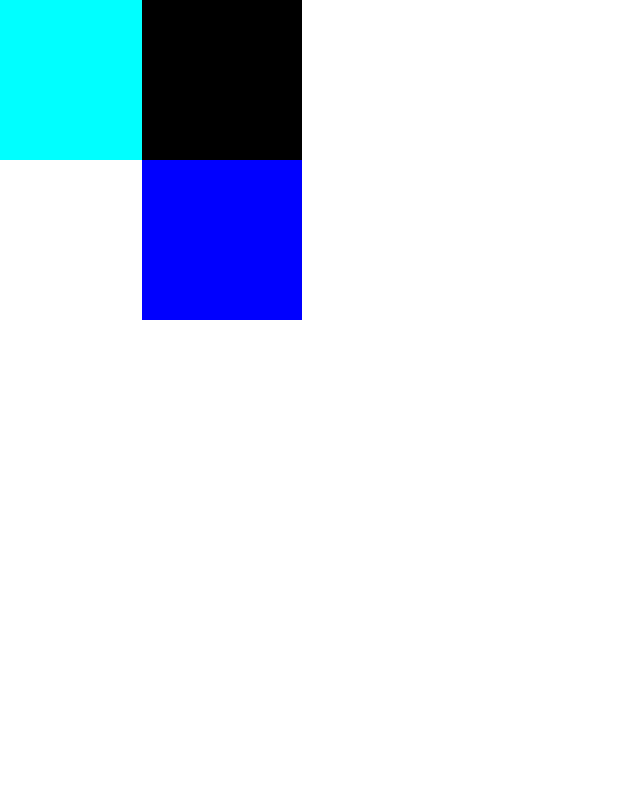
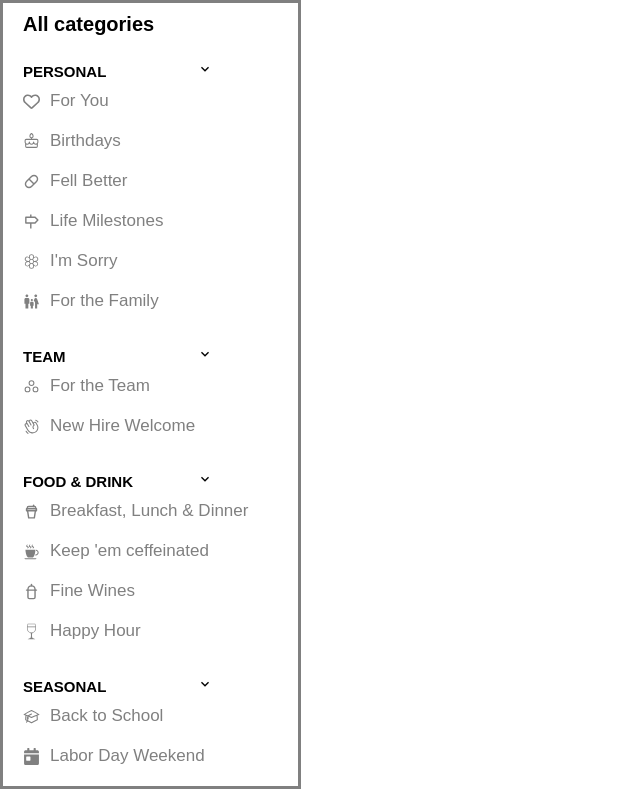
Before and after one commit to ayhan-gadjibalayev/online-store, a React (Vite) app: page / in a window 1280 px wide. Shown: the whole page, without its empty margins (0-640 px from the left). Built offline with nearby package versions, Linux system fonts and the light colour scheme.

Commit message:
All-categories (completed)

```diff
--- a/package.json
+++ b/package.json
@@ -11,7 +11,8 @@
   },
   "dependencies": {
     "react": "^19.0.0",
-    "react-dom": "^19.0.0"
+    "react-dom": "^19.0.0",
+    "react-icons": "^5.5.0"
   },
   "devDependencies": {
     "@eslint/js": "^9.22.0",
--- a/src/App.css
+++ b/src/App.css
@@ -1,38 +1,77 @@
 body {
-  padding: 0;
   margin: 0;
+  font-family: Arial, Helvetica, sans-serif;
+}
+
+.all-categories {
+  display: flex;
+  flex-direction: column;
+  border: 3px solid gray;
+  padding: 10px;
 }
 
 .general-div {
   width: 100%;
   height: 100%;
   display: flex;
-
 }
 
 .right-block {
   width: 100%;
   height: 100%;
+  display: flex;
+  flex-direction: column;
 }
 
-.all-categories {
-  width: 20vh;
-  height: 20vh;
-  background-color: aqua;
+.personal123 {
+  display: flex;
+  align-items: center;
+  width: 255px;
+  padding: 10px;
+  font-size: 17px;
+  color: grey;
+}
+
+.personal123:hover {
+  width: 250px;
+  padding: 10px;
+  background-color: #EFFFFF;
+  border-radius: 15px;
+  color: #51B5BD;
+}
+
+.personal-header {
+  margin-top: 25px;
+  display: flex;
+  width: 200px;
+  justify-content: space-between;
+  align-items: center;
+}
+
+.personal-center {
+  display: flex;
+  flex-direction: column;
+}
+
+.personal-block {
+  display: flex;
+  flex-direction: column;
 }
 
 .sorts {
-  width: 20vh;
-  height: 20vh;
+  width: 100%;
   background-color: black;
+  height: 100%;
 }
+
 .most-popular {
-  width: 20vh;
-  height: 20vh;
+  width: 100%;
+  height: 100%;
   background-color: red;
 }
-.most-popular {
-  width: 20vh;
-  height: 20vh;
+
+.best-selling {
+  width: 100%;
+  height: 100%;
   background-color: blue;
 }
--- a/src/App.jsx
+++ b/src/App.jsx
@@ -1,9 +1,113 @@
 import "./App.css";
+import { FaRegHeart } from "react-icons/fa6";
+import { PiCake } from "react-icons/pi";
+import { RiCapsuleLine } from "react-icons/ri";
+import { RiSignpostLine } from "react-icons/ri";
+import { PiFlowerLight } from "react-icons/pi";
+import { MdFamilyRestroom } from "react-icons/md";
+import { MdKeyboardArrowDown } from "react-icons/md";
+import { PiCirclesThree } from "react-icons/pi";
+import { PiHandWaving } from "react-icons/pi";
+import { TbCup } from "react-icons/tb";
+import { GiCoffeeCup } from "react-icons/gi";
+import { TbBabyBottle } from "react-icons/tb";
+import { GiWineGlass } from "react-icons/gi";
+import { HiOutlineAcademicCap } from "react-icons/hi2";
+import { FaCalendarDay } from "react-icons/fa";
 
 function App() {
   return (
     <div className="general-div">
-      <div className="all-categories"></div>
+      <div className="all-categories">
+        <span style={{ fontSize: 20, marginLeft: 10 }}><b>All categories</b></span>
+        <div className="personal-header">
+          <span style={{ fontSize: 15, marginLeft: 10 }}>
+            <b>PERSONAL</b>
+          </span>
+          <span>
+            <MdKeyboardArrowDown />
+          </span>
+        </div>
+        <div className="personal-block">
+          <span className="personal123">
+            <FaRegHeart style={{marginRight:10}}/> For You
+          </span>
+          <span className="personal123">
+            <PiCake style={{marginRight:10}}/> Birthdays
+          </span>
+          <span className="personal123">
+            <RiCapsuleLine style={{marginRight:10}}/> Fell Better
+          </span>
+          <span className="personal123">
+            <RiSignpostLine style={{marginRight:10}}/> Life Milestones
+          </span>
+          <span className="personal123">
+            <PiFlowerLight style={{marginRight:10}}/> I'm Sorry
+          </span>
+          <span className="personal123">
+            <MdFamilyRestroom style={{marginRight:10}}/> For the Family
+          </span>
+        </div>
+
+        <div className="personal-header">
+          <span style={{ fontSize: 15, marginLeft: 10 }}>
+            <b>TEAM</b>
+          </span>
+          <span>
+            <MdKeyboardArrowDown />
+          </span>
+        </div>
+        <div className="personal-center">
+          <div className="personal-block">
+            <span className="personal123">
+              <PiCirclesThree style={{marginRight:10}}/> For the Team
+            </span>
+            <span className="personal123">
+              <PiHandWaving style={{marginRight:10}}/> New Hire Welcome
+            </span>
+          </div>
+        </div>
+        <div className="personal-header">
+          <span style={{ fontSize: 15, marginLeft: 10 }}>
+            <b>FOOD & DRINK</b>
+          </span>
+          <span>
+            <MdKeyboardArrowDown />
+          </span>
+        </div>
+        <div className="personal-center">
+          <span className="personal123">
+            <TbCup style={{marginRight:10}}/>
+            Breakfast, Lunch & Dinner
+          </span>
+          <span className="personal123">
+            <GiCoffeeCup style={{marginRight:10}}/>
+            Keep 'em ceffeinated
+          </span>
+          <span className="personal123">
+            <TbBabyBottle style={{marginRight:10}}/>
+            Fine Wines
+          </span>
+          <span className="personal123">
+            <GiWineGlass style={{marginRight:10}}/>
+            Happy Hour
+          </span>
+        </div>
+        <div className="seasonal">
+          <div className="personal-header">
+            <span style={{ fontSize: 15, marginLeft: 10 }}>
+              <b>SEASONAL</b>
+            </span>
+            <span>
+              <MdKeyboardArrowDown />
+            </span>
+          </div>
+          <div className="personal-center">
+            <span className="personal123"><HiOutlineAcademicCap style={{marginRight:10}}/>Back to School</span>
+            <span className="personal123">< FaCalendarDay style={{marginRight:10}}/> Labor Day Weekend</span>
+          </div>
+        </div>
+      </div>
       <div className="right-block">
         <div className="sorts"></div>
         <div className="best-selling"></div>
```
Also changed, not shown: 1 other file (tests, documents, lock files or other folders).
